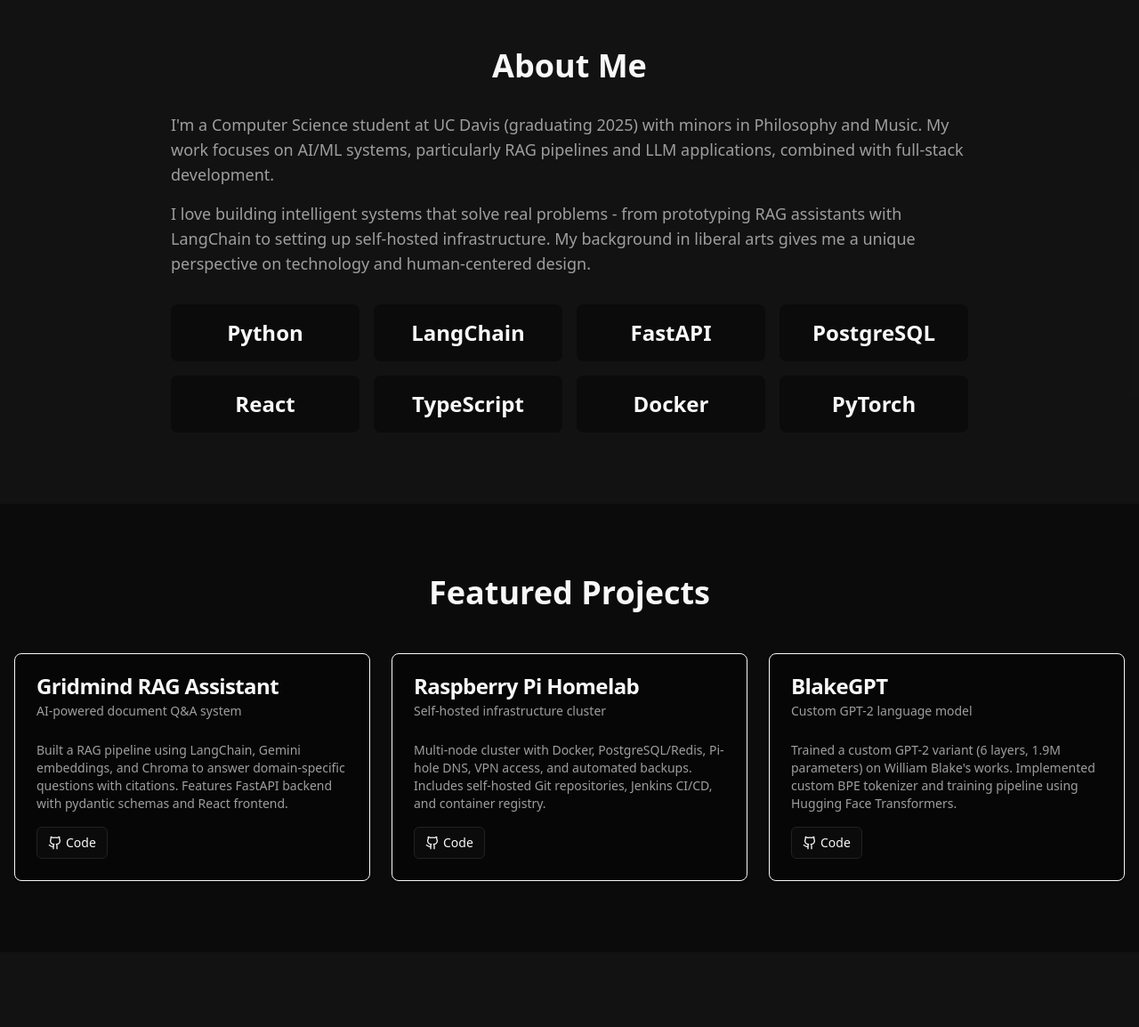
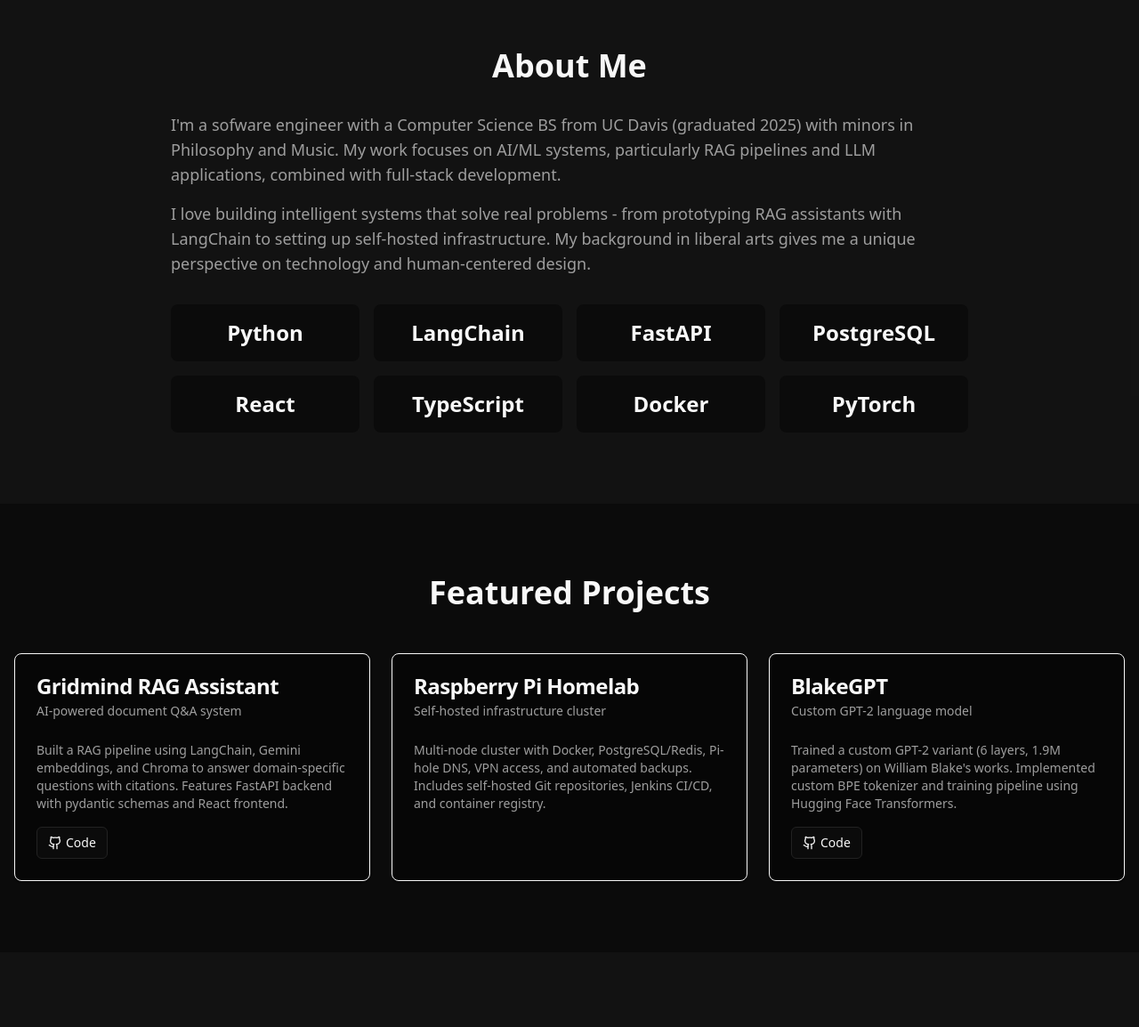
Before and after one commit to Ardrual/aaron_dev, a Next.js app: page / in a window 1280 px wide. Shown: the part 826-1980 px from the top of the page at 89% size. Built offline with nearby package versions, Linux system fonts and the light colour scheme.

Commit message:
added correct links for projects

```diff
--- a/src/app/page.tsx
+++ b/src/app/page.tsx
@@ -45,7 +45,7 @@
           <h2 className="text-4xl font-bold mb-8 text-center">About Me</h2>
           <div className="space-y-4 text-lg text-muted-foreground">
             <p>
-              I&apos;m a Computer Science student at UC Davis (graduating 2025) with minors in Philosophy and Music.
+              I&apos;m a sofware engineer with a Computer Science BS from UC Davis (graduated 2025) with minors in Philosophy and Music.
               My work focuses on AI/ML systems, particularly RAG pipelines and LLM applications, combined with full-stack development.
             </p>
             <p>
@@ -100,7 +100,7 @@
                 </p>
                 <div className="flex gap-2">
                   <Button size="sm" variant="outline" asChild>
-                    <a href="https://github.com/Ardrual" className="flex items-center gap-1">
+                    <a href="https://github.com/Ardrual/gridmind" className="flex items-center gap-1">
                       <Github className="w-4 h-4" />
                       Code
                     </a>
@@ -120,12 +120,6 @@
                   Includes self-hosted Git repositories, Jenkins CI/CD, and container registry.
                 </p>
                 <div className="flex gap-2">
-                  <Button size="sm" variant="outline" asChild>
-                    <a href="https://github.com/Ardrual" className="flex items-center gap-1">
-                      <Github className="w-4 h-4" />
-                      Code
-                    </a>
-                  </Button>
                 </div>
               </CardContent>
             </Card>
@@ -142,7 +136,7 @@
                 </p>
                 <div className="flex gap-2">
                   <Button size="sm" variant="outline" asChild>
-                    <a href="https://github.com/Ardrual" className="flex items-center gap-1">
+                    <a href="https://huggingface.co/Ardrual/blake-model" className="flex items-center gap-1">
                       <Github className="w-4 h-4" />
                       Code
                     </a>
```
